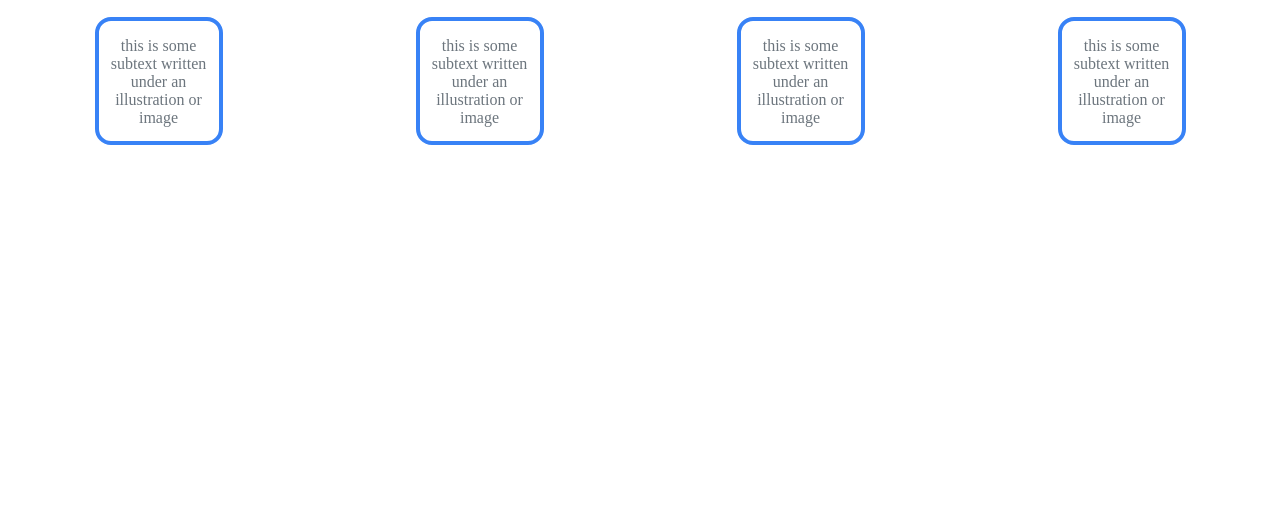
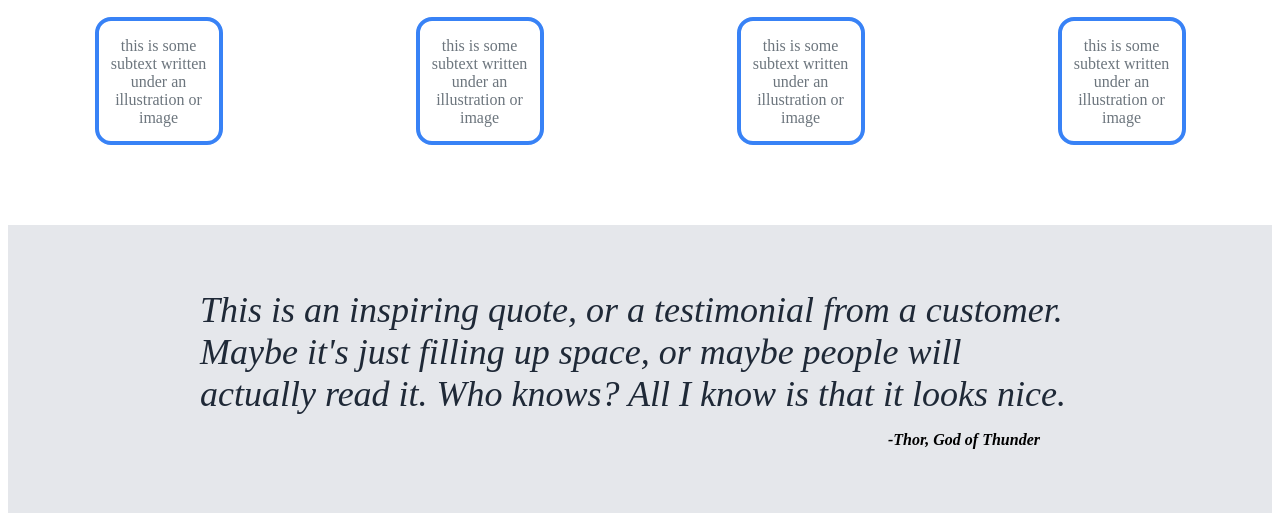
Before and after one commit to shashank-075/landing-page, a plain HTML site: page index.html in a window 1280 px wide. Shown: the part 525-1046 px from the top of the page. Before the commit the page ends 800 px from the top, so only its background shows below. Drawn offline with Linux system fonts and the light colour scheme.

Commit message:
70 percent project completed

```diff
--- a/index.html
+++ b/index.html
@@ -26,7 +26,7 @@
             <div class="hero-left">
                 <h1 class="hero-title">This website is awesome</h1>
                 <p class="lead">this website has some subtext that goes under the title. It's a smaller font and the color is lower constrast.</p>
-                <a class="btn primary">Sign Up</a>
+                <a class="btn primary" href="#">Sign Up</a>
             </div>
             <div class="hero-right">
                 <div class="image-placeholder">this is a placeholder for an image</div>
@@ -39,30 +39,38 @@
             <div class="middlePart-flex">
                 <div class = "feature">
                     <span class = "thumb" aria-hidden="true">
-                        <p>this is some subtext written under an illustration or image</p>
+                    <p>this is some subtext written under an illustration or image</p>
 
                     </span>
                 </div>
                 <div class = "feature">
                     <span class = "thumb" aria-hidden="true">
-                        <p>this is some subtext written under an illustration or image</p>
+                    <p>this is some subtext written under an illustration or image</p>
 
                     </span>
                 </div>
                 <div class = "feature">
                     <span class = "thumb" aria-hidden="true">
-                        <p>this is some subtext written under an illustration or image</p>
+                    <p>this is some subtext written under an illustration or image</p>
 
                     </span>
                 </div>
                 <div class = "feature">
                     <span class = "thumb" aria-hidden="true">
-                        <p>this is some subtext written under an illustration or image</p>
+                    <p>this is some subtext written under an illustration or image</p>
 
                     </span>
                 </div>
             </div>
         </div>
     </section>
+    <section class="testimonial">
+        <div class = "container">
+            <blockquote class="quote">
+                This is an inspiring quote, or a testimonial from a customer. Maybe it's just filling up space, or maybe people will actually read it. Who knows? All I know is that it looks nice.
+            </blockquote>
+            <cite>-Thor, God of Thunder</cite>
+        </div>
+    </section>
 </body>
 </html>
--- a/styles.css
+++ b/styles.css
@@ -4,6 +4,8 @@
   --light-text: #E5E7EB;
   --accent: #3882F6;
   --muted: #6c757d;
+  --quote-bg: #E5E7EB;
+  --quote-text: #1f2937;
 }
 
 .site-header {
@@ -88,8 +90,8 @@ nav a {
 .middlePart{
   background: white;
   padding: 64px 0;
-  justify
 }
+
 .middlePart h2{
   text-align: center;
   font-size:36px;
@@ -105,7 +107,7 @@ nav a {
 }
 .feature{
   text-align:center;
-  flex: 1 1 50px;
+  flex: 1 1 200px;
   color: var(--muted);
 }
 .thumb{
@@ -116,3 +118,24 @@ nav a {
   border-radius: 16px;
   display: block;
 }
+.testimonial{
+  background: var(--quote-bg);
+  padding: 64px 0;
+}
+.quote{
+  font-size: 36px;
+  font-weight: 300;
+
+  font-style: italic;
+  color: var(--quote-text);
+  max-width: 880px;
+  margin: 0 auto;
+}
+cite{
+  display: block;
+  text-align: right;
+  font-weight:700;
+  max-width:800px;
+  margin: 0 auto;
+  padding-top: 16px;
+}
```
